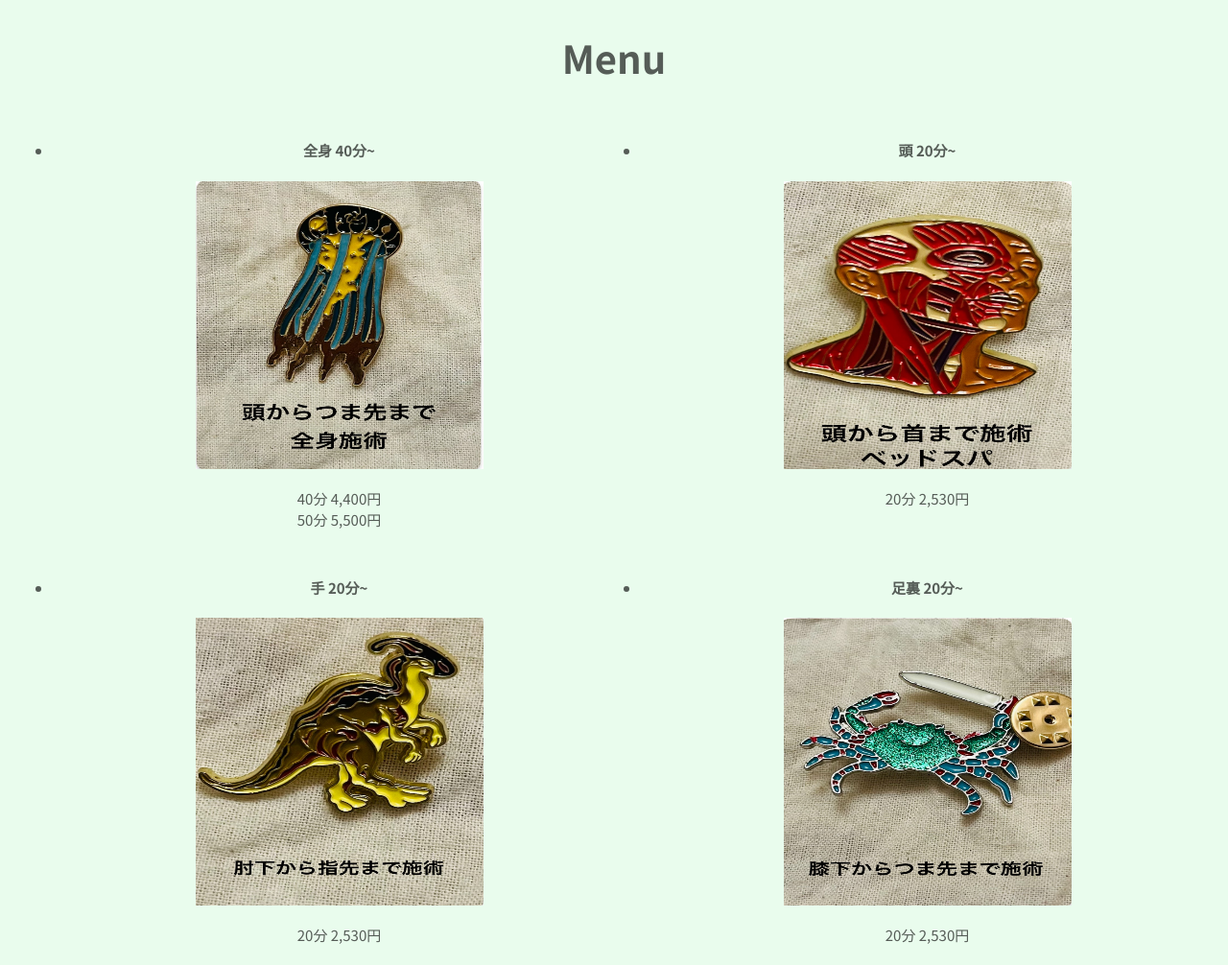
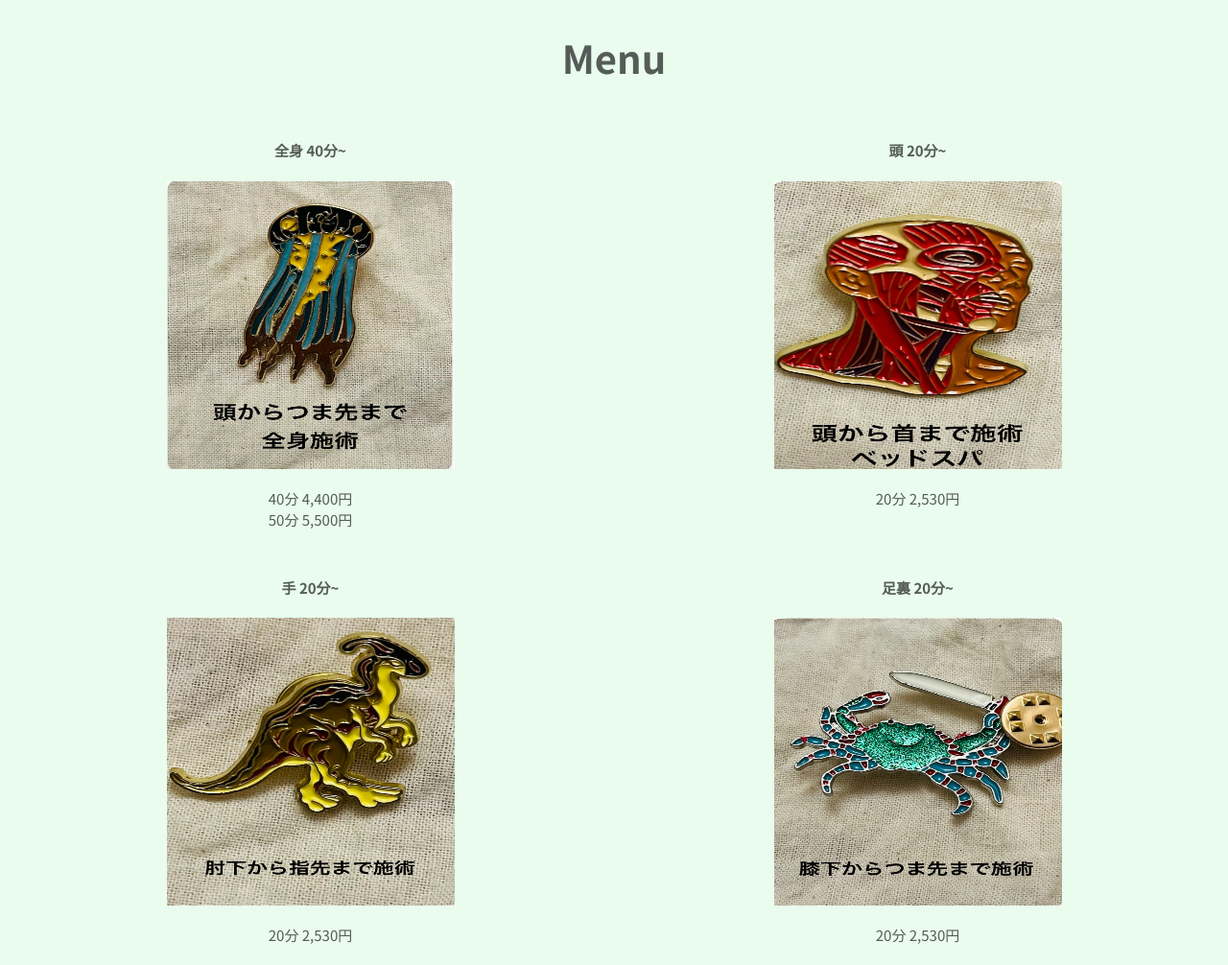
Before and after one commit to mwam0214/aiuuuuuto, a plain HTML site: page index.html in a window 1280 px wide. Shown: the part 800-1806 px from the top of the page at 96% size. Drawn offline with Linux system fonts and the light colour scheme; files whose address does not match are found by name.

Commit message:
更新内容の説明

```diff
--- a/assets/css/style.css
+++ b/assets/css/style.css
@@ -24,6 +24,9 @@ button {
     display: grid;
     gap: 1rem; /* アイテム間の隙間 */
     background-color:  #e9fced;
+    list-style: none; /* 箇条書きの点を消す */
+    padding: 0; /* デフォルトのパディングを削除 */
+    margin: 0; /* デフォルトのマージンを削除 */
 }
 
 .grid-col-2 {
```
